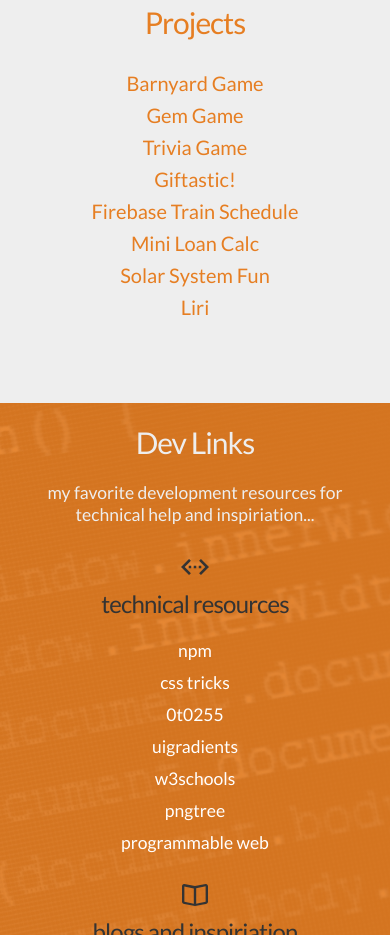
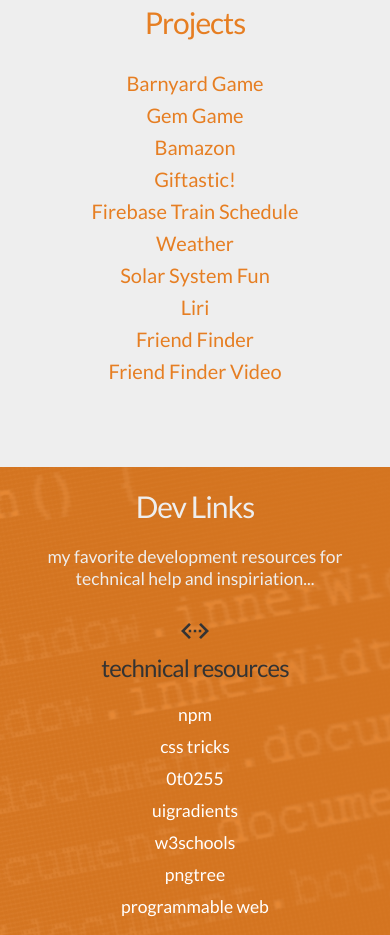
Before and after one commit to thedern/thedern.github.io, a plain HTML site: page index.html in a window 390 px wide. Shown: the part 1020-1955 px from the top of the page. Drawn offline with nearby package versions, Linux system fonts and the light colour scheme.

Commit message:
updated mobile links

```diff
--- a/index.html
+++ b/index.html
@@ -86,7 +86,7 @@
                                             <a href="https://thedern.github.io/unit_4_game/" target="_blank">Gem Game</a>
                                         </li>
                                         <li>
-                                            <a href="https://thedern.github.io/triviagame5/" target="_blank">Trivia Game</a>
+                                            <a href="https://drive.google.com/file/d/1IKIbEJKosAte0VVj7gZ0Ay3HMhsFZdA1/view" target="_blank">Bamazon</a>
                                         </li>
                                         <li>
                                             <a href="https://thedern.github.io/giftastic6/" target="_blank">Giftastic!</a>
@@ -95,13 +95,19 @@
                                             <a href="https://thedern.github.io/trainschedule7/" target="_blank">Firebase Train Schedule</a>
                                         </li>
                                         <li>
-                                            <a href="https://thedern.github.io/loanCalc/" target="_blank">Mini Loan Calc</a>
+                                            <a href="https://drive.google.com/file/d/1L4MaDUyho5Oy0CMRPitrXgMcDR3j3Ebq/view" target="_blank">Weather</a>
                                         </li>
                                         <li>
                                             <a href="https://thedern.github.io/fireballsproject1/" target="_blank">Solar System Fun</a>
                                         </li>
                                         <li>
                                             <a href="https://drive.google.com/file/d/1EcWN9ogpKisVECiPtqrlkkHOHXstPcfD/view" target="_blank">Liri</a>
+                                        </li>
+                                        <li>
+                                            <a href="https://shrouded-cliffs-66396.herokuapp.com/" target="_blank">Friend Finder</a>
+                                        </li>
+                                        <li>
+                                            <a href="https://drive.google.com/file/d/10Foy79fD0LZen2nLr6Ir9cngif68M6W-/view" target="_blank">Friend Finder Video</a>
                                         </li>
 
                                     </ul>
```
